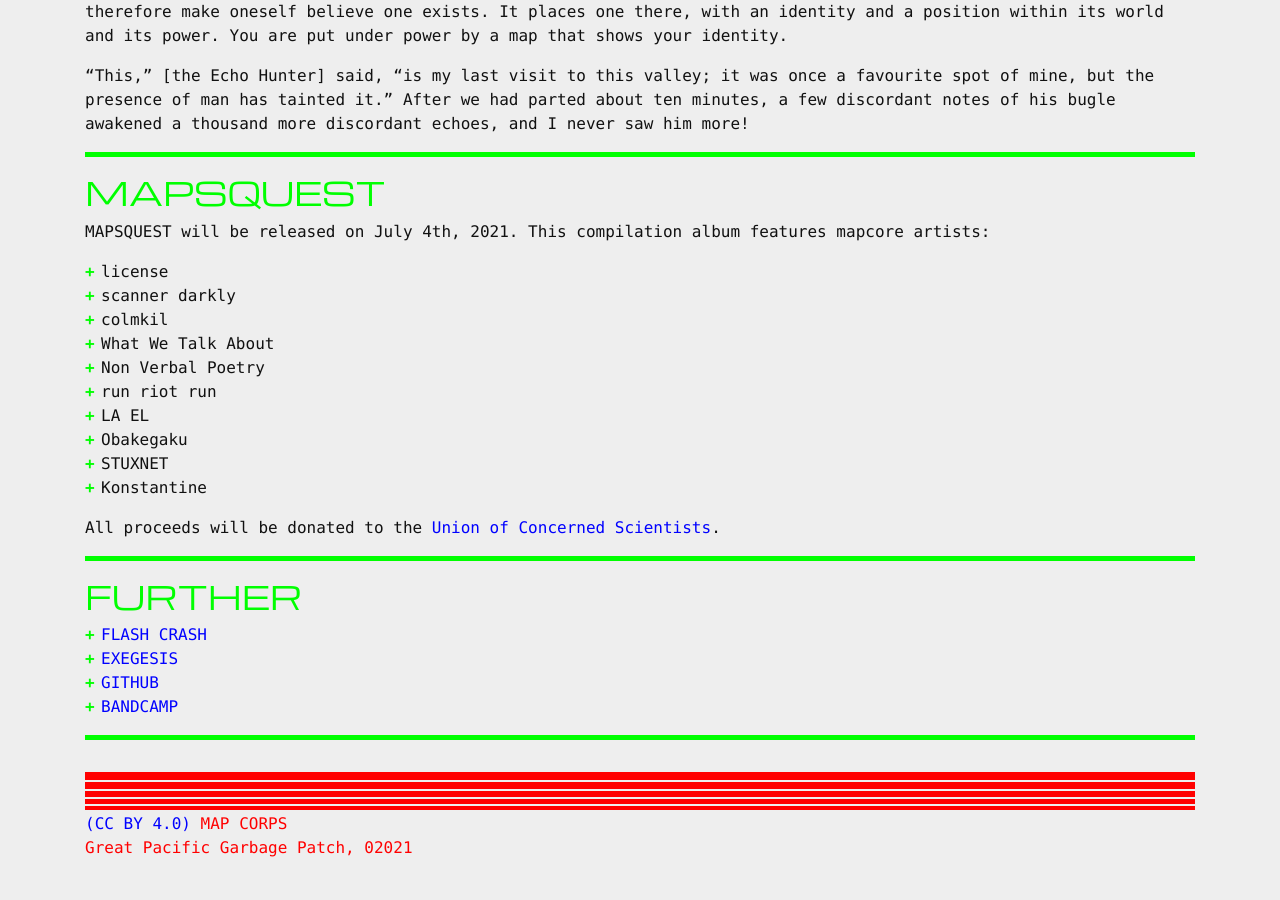
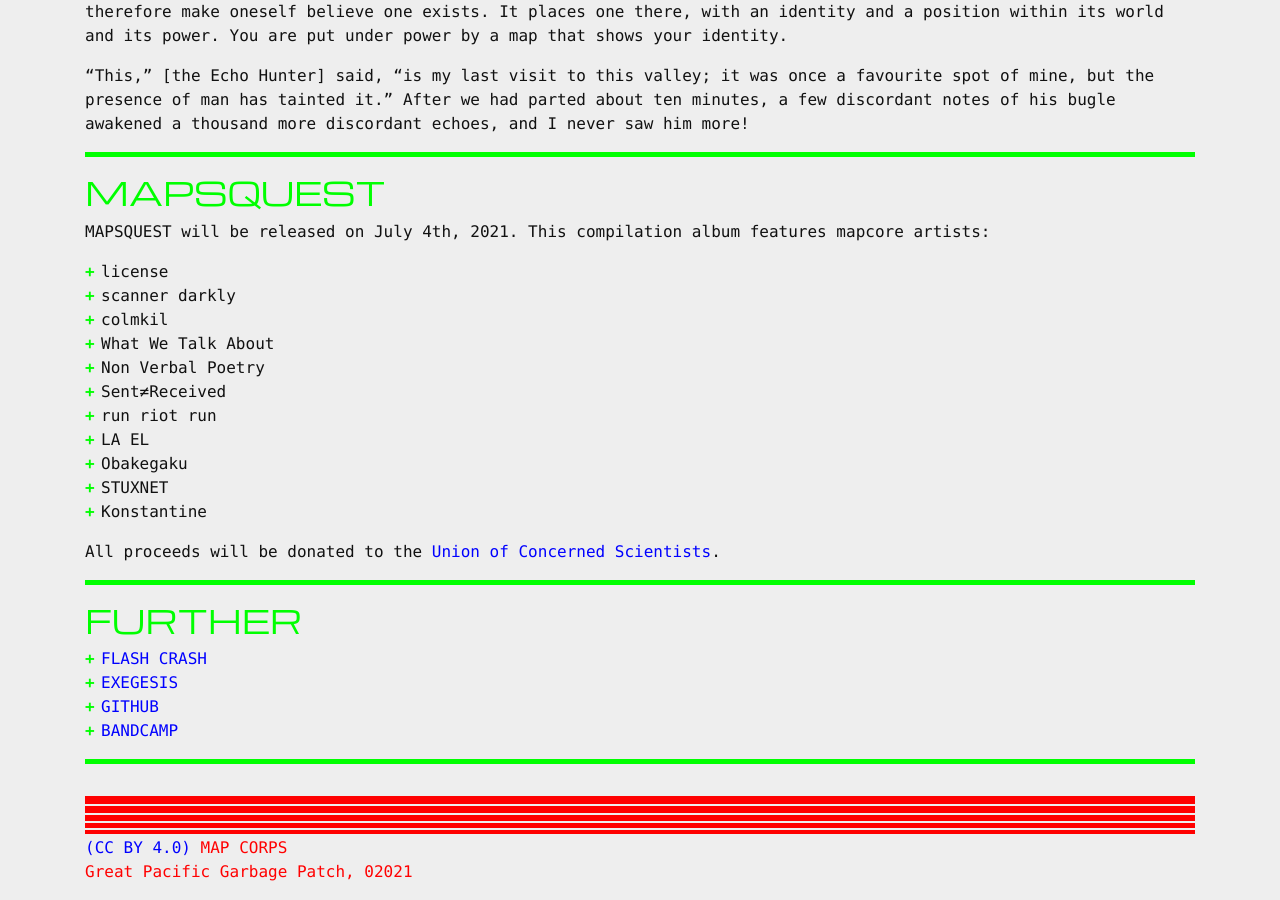
Before and after one commit to northern-information/mapcorps.net, a Jekyll site: the page built from index.md, in a window 1280 px wide and 900 px high, scrolled down 788 px. Built offline with Jekyll 4.4.1, drawn with Linux system fonts in a browser that asks for light colours; before the commit the page ends 1664 px from its top, so only the background shows below that.

Commit message:
Update index.md

```diff
--- a/index.md
+++ b/index.md
@@ -24,6 +24,7 @@
  - colmkil
  - What We Talk About
  - Non Verbal Poetry
+ - Sent≠Received
  - run riot run
  - LA EL
  - Obakegaku
```
